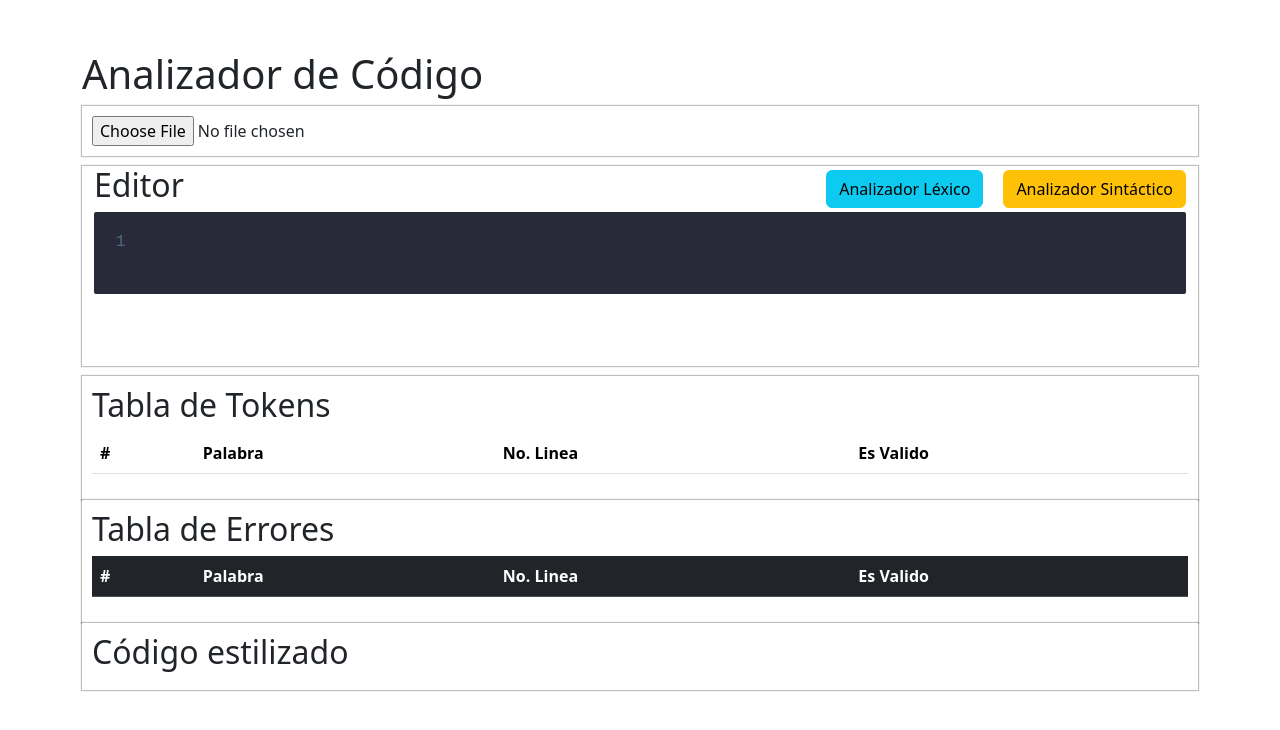
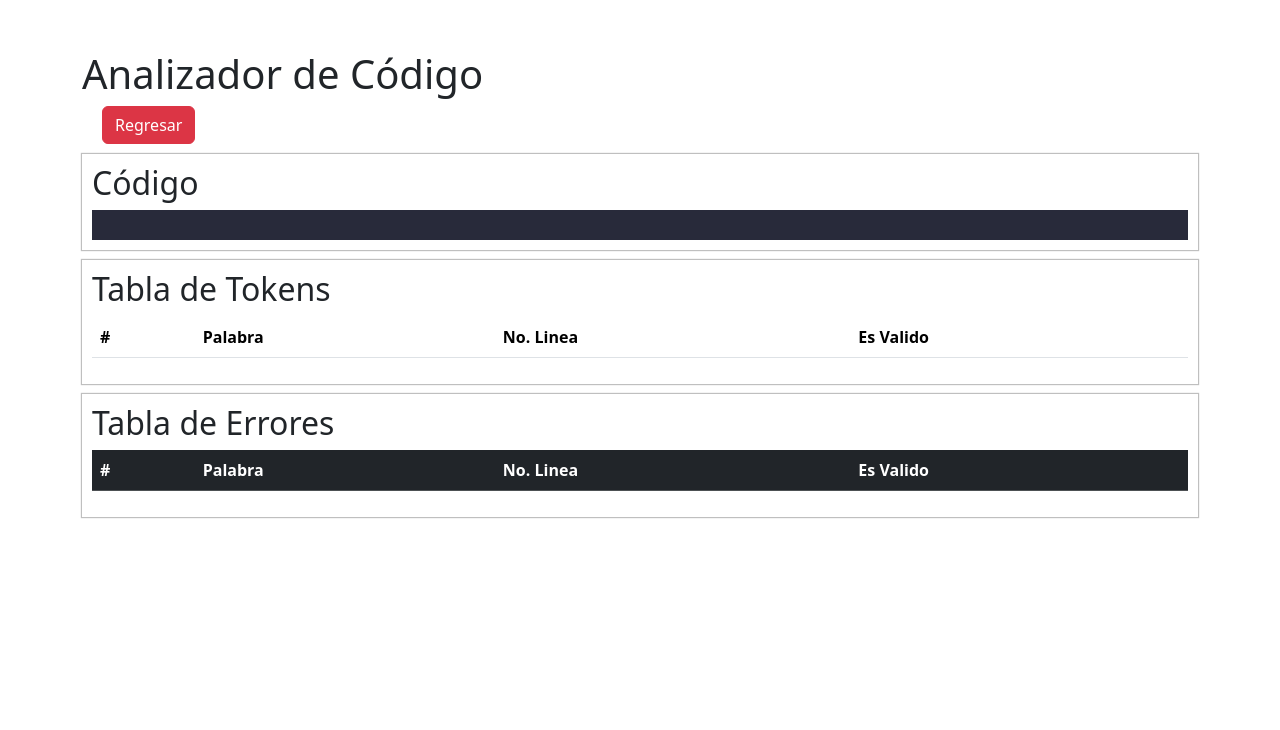
Before and after one commit to MayenRosil/proyecto-analizador-codigo, a React (Create React App) app: page / in a window 1280 px wide. Both pictures are taken after a click on the button "Analizador Léxico". Shown: the top 730 px of the page. Built offline with nearby package versions, Linux system fonts and the light colour scheme.

Commit message:
estilizado de componentes

```diff
--- a/src/App.tsx
+++ b/src/App.tsx
@@ -23,6 +23,8 @@ const App: React.FC = () => {
 
   const [listadoAgrupado, setListadoAgrupado] = useState<Array<Array<Palabra>>>([]);
 
+  const [analizarLexico, setAnalizarLexico] = useState<boolean>(false);
+
   const analisisLexico = (codigoPlano: string) => {
     setListadoPalabras(validadorLexico(codigoPlano));
 
@@ -38,16 +40,25 @@ const App: React.FC = () => {
     }, []);
 
     setListadoAgrupado(nuevoArray)
+    setAnalizarLexico(true)
     return nuevoArray;
   }
 
   return (
     <div className='main-container container'>
       <h1>Analizador de Código</h1>
+      {!analizarLexico ?
+        <React.Fragment>
           <FileInput setCodeText={setCodeText} />
           <CodeInput recibirCodigo={codeText} validadorLexico={(codigoPlano: string) => analisisLexico(codigoPlano)} setCodeText={setCodeText} />
+        </React.Fragment>
+        :
+        <React.Fragment>
+          <button type="button" className="btn btn-danger button-action" onClick={() => setAnalizarLexico(false)}>Regresar</button>
+          <PrettyCode listadoAgrupado={listadoAgrupado} />
           <TablesRender listadoPalabras={listadoPalabras} />
-      <PrettyCode listadoAgrupado={listadoAgrupado} />
+        </React.Fragment>
+      }
     </div>
   );
 };
--- a/src/components/PrettyCode.tsx
+++ b/src/components/PrettyCode.tsx
@@ -7,20 +7,21 @@ interface PrettyCodeProps {
 }
 
 
-const PrettyCode: React.FC <PrettyCodeProps> = ({listadoAgrupado}) => {
+const PrettyCode: React.FC<PrettyCodeProps> = ({ listadoAgrupado }) => {
 
 
     return (
         <div className='code-container'>
-        <h2>Código estilizado</h2>
-        <div>
+            <h2>Código</h2>
+            <div style={{ padding: '15px 15px 15px 15px', backgroundColor: '#282a3a' }}>
                 {listadoAgrupado.map((linea, index) => (
-                <div key={index} style={{flexDirection: 'column'}}>
-                    <span style={{marginRight: '10px'}}>{index+1}</span>
+                    <div key={index} style={{}}>
+                        <span style={{ marginRight: '10px', color: '#506882' }}>{index + 1}</span>
                         {linea.map((palabra, subIndex) => (
                             <span key={subIndex}
-                            style={{borderBottom: palabra.esValido ? 'none' : '2px dashed red',
-                                color: palabra.esValido ? 'blue' : 'black',
+                                style={{
+                                    borderBottom: palabra.esValido ? 'none' : '2px dashed red',
+                                    color: palabra.esValido ? '#2ba3ff' : 'white',
                                     marginRight: '5px'
                                 }}>
                                 {palabra.palabra}
--- a/src/css/ErrorTable.css
+++ b/src/css/ErrorTable.css
@@ -2,4 +2,6 @@
     background-color: #fff;
     box-shadow: 0 0 1px 1px rgba(0, 0, 0, 0.25);
     padding: 10px 10px 10px 10px;
+    margin-top: 10px;
+    margin-bottom: 10px;
 }
--- a/src/css/PrettyCode.css
+++ b/src/css/PrettyCode.css
@@ -2,4 +2,6 @@
     background-color: #fff;
     box-shadow: 0 0 1px 1px rgba(0, 0, 0, 0.25);
     padding: 10px 10px 10px 10px;
+    margin-top: 10px;
+    margin-bottom: 10px;
 }
--- a/src/css/TokenTable.css
+++ b/src/css/TokenTable.css
@@ -2,4 +2,6 @@
     background-color: #fff;
     box-shadow: 0 0 1px 1px rgba(0, 0, 0, 0.25);
     padding: 10px 10px 10px 10px;
+    margin-top: 10px;
+    margin-bottom: 10px;
 }
```
Lines whose indentation alone changed are shown as unchanged.
